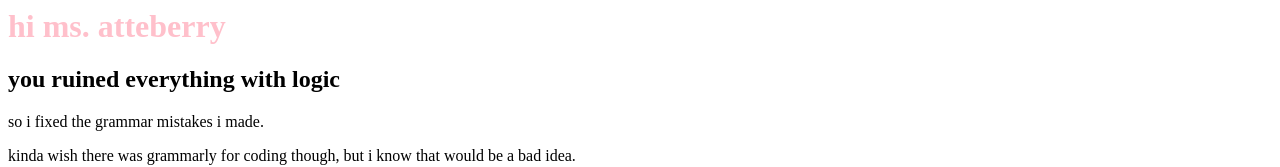
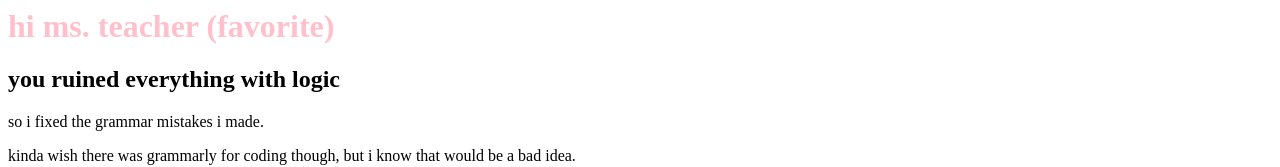
Before and after one commit to breadeater3000/i-eat-bread-1-, a plain HTML site: page index.html in a window 1280 px wide. Shown: the top 167 px of the page. Drawn offline with Linux system fonts and the light colour scheme.

Commit message:
remove name

```diff
--- a/index.html
+++ b/index.html
@@ -3,7 +3,7 @@
         <title>caj (:</title>
     </head>
     <body>
-        <h1 style="color: pink;">hi ms. atteberry </h1>
+        <h1 style="color: pink;">hi ms. teacher (favorite) </h1>
         <h2>you ruined everything with logic</h2>
         <p>so i fixed the grammar mistakes i made.</p>
         <div>
```
